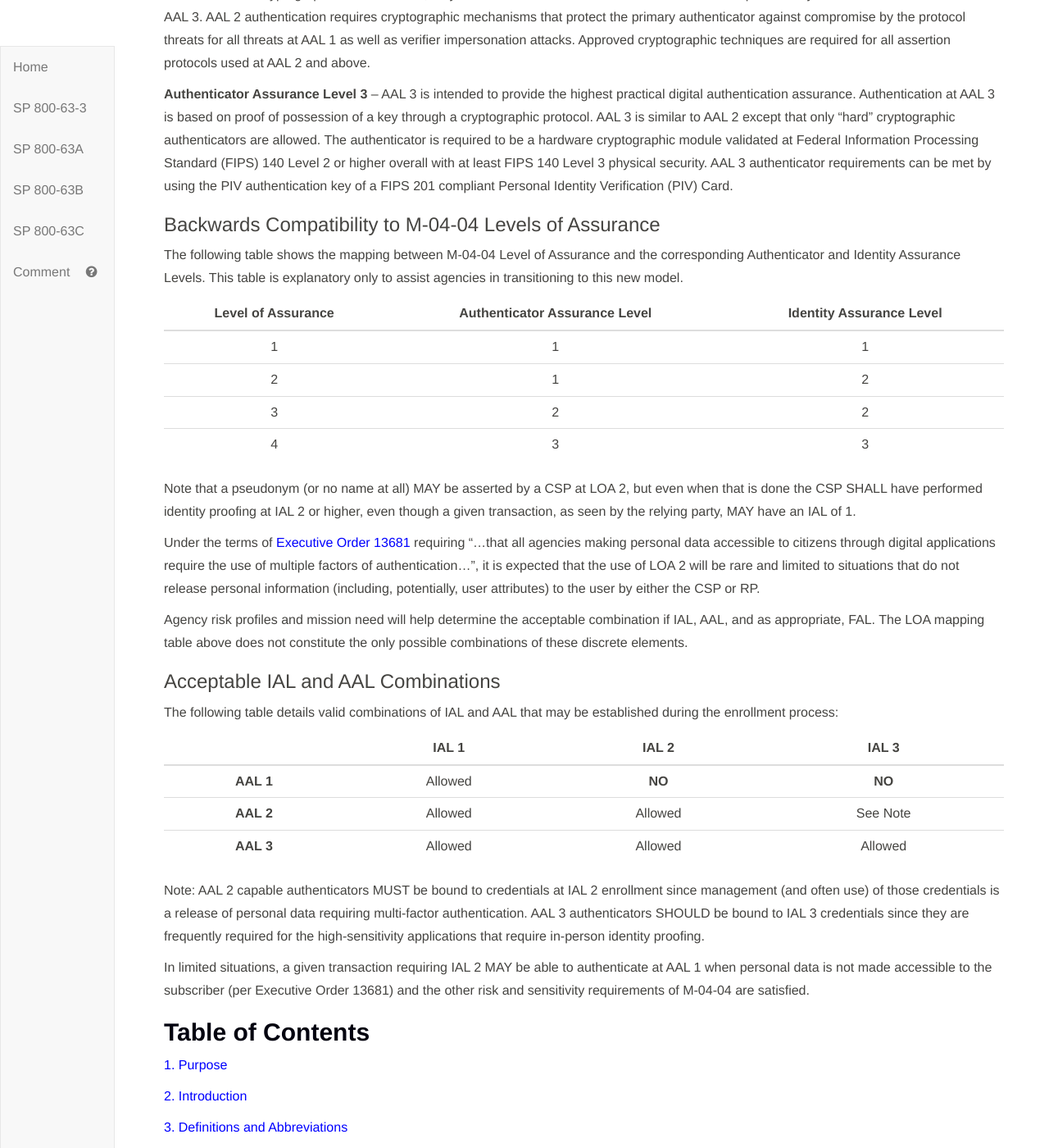
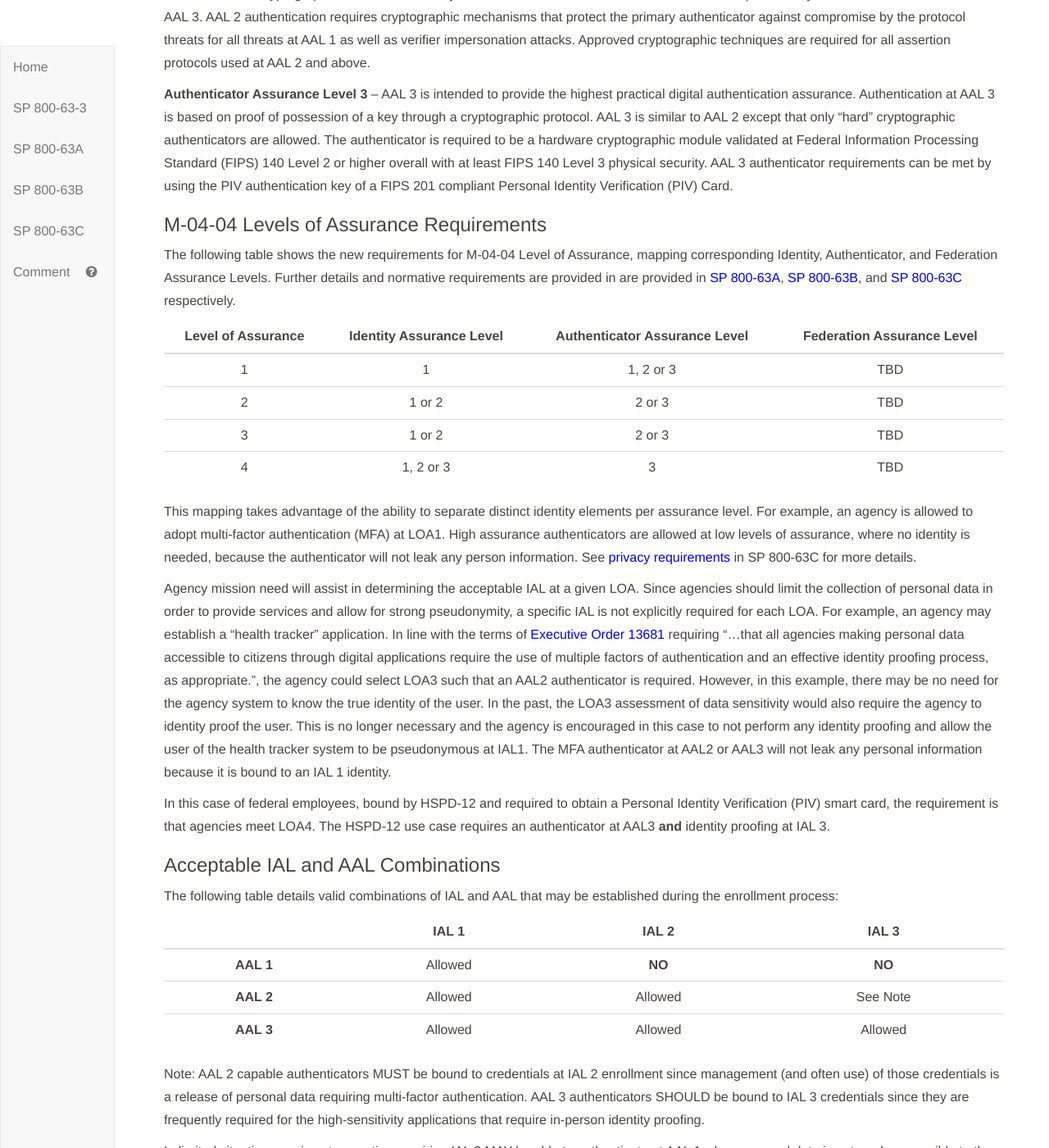
Before and after one commit to usnistgov/800-63-3, a Jekyll site: the page built from sp800-63-3.md, in a window 1280 px wide and 1400 px high, scrolled down 4956 px. Shown: the whole window at 82% size. Built offline with Jekyll 4.4.1, drawn with Linux system fonts in a browser that asks for light colours.

Commit message:
Issue Resolution (#66)
* minor grammar fix

* Replaced TLS with Authenticate Protected Channel

* Issue resolution

Fixes issue #4
Fixes issue #3

* Issue resolution

Fixes issue #3.

```diff
--- a/sp800-63-3/cover.md
+++ b/sp800-63-3/cover.md
@@ -214,22 +214,23 @@
 
 **Authenticator Assurance Level 3** – AAL 3 is intended to provide the highest practical digital authentication assurance. Authentication at AAL 3 is based on proof of possession of a key through a cryptographic protocol. AAL 3 is similar to AAL 2 except that only “hard” cryptographic authenticators are allowed. The authenticator is required to be a hardware cryptographic module validated at Federal Information Processing Standard (FIPS) 140 Level 2 or higher overall with at least FIPS 140 Level 3 physical security. AAL 3 authenticator requirements can be met by using the PIV authentication key of a FIPS 201 compliant Personal Identity Verification (PIV) Card.
 
-### Backwards Compatibility to M-04-04 Levels of Assurance
+### M-04-04 Levels of Assurance Requirements
 
-The following table shows the mapping between M-04-04 Level of Assurance and the corresponding Authenticator and Identity Assurance Levels.  This table is explanatory only to assist agencies in transitioning to this new model.
+The following table shows the new requirements for M-04-04 Level of Assurance, mapping corresponding Identity, Authenticator, and Federation Assurance Levels. Further details and normative requirements are provided in are provided in [SP 800-63A](../sp800-63a.md), [SP 800-63B](../sp800-63b.md), and [SP 800-63C](../sp800-63c.md) respectively.
 
-| Level of Assurance | Authenticator Assurance Level | Identity Assurance Level |
-|:------------------:|:-----------------------------:|:------------------------:|
-| 1 | 1 | 1 |
-| 2 | 1 | 2 |
-| 3 | 2 | 2 |
-| 4 | 3 | 3 |
+| Level of Assurance | Identity Assurance Level | Authenticator Assurance Level | Federation Assurance Level
+|:------------------:|:-----------------------------:|:------------------------:|:------------------------:|
+| 1 | 1 | 1, 2 or 3 | TBD
+| 2 | 1 or 2 | 2 or 3 |TBD
+| 3 | 1 or 2 | 2 or 3 |TBD
+| 4 | 1, 2 or 3 | 3 |TBD
 
-Note that a pseudonym (or no name at all) MAY be asserted by a CSP at LOA 2, but even when that is done the CSP SHALL have performed identity proofing at IAL 2 or higher, even though a given transaction, as seen by the relying party, MAY have an IAL of 1.
+This mapping takes advantage of the ability to separate distinct identity elements per assurance level.  For example, an agency is allowed to adopt multi-factor authentication (MFA) at LOA1. High assurance authenticators are allowed at low levels of assurance, where no identity is needed, because the authenticator will not leak any person information.  See [privacy requirements](../sp800-63c/sec8_privacy.md) in SP 800-63C for more details.
 
-Under the terms of [Executive Order 13681](#EO13681) requiring "...that all agencies making personal data accessible to citizens through digital applications require the use of multiple factors of authentication...", it is expected that the use of LOA 2 will be rare and limited to situations that do not release personal information (including, potentially, user attributes) to the user by either the CSP or RP.
+Agency mission need will assist in determining the acceptable IAL at a given LOA.  Since agencies should limit the collection of personal data in order to provide services and allow for strong pseudonymity, a specific IAL is not explicitly required for each LOA. For example, an agency may establish a "health tracker" application.  In line with the terms of [Executive Order 13681](#EO13681) requiring "...that all agencies making personal data accessible to citizens through digital applications require the use of multiple factors of authentication and an effective identity proofing process, as appropriate.", the agency could select LOA3 such that an AAL2 authenticator is required.  However, in this example, there may be no need for the agency system to know the true identity of the user.  In the past, the LOA3 assessment of data sensitivity would also require the agency to identity proof the user.  This is no longer necessary and the agency is encouraged in this case to not perform any identity proofing and allow the user of the health tracker system to be pseudonymous at IAL1.  The MFA authenticator at AAL2 or AAL3 will not leak any personal information because it is bound to an IAL 1 identity.
 
-Agency risk profiles and mission need will help determine the acceptable combination if IAL, AAL, and as appropriate, FAL.  The LOA mapping table above does not constitute the only possible combinations of these discrete elements.
+In this case of federal employees, bound by HSPD-12 and required to obtain a Personal Identity Verification (PIV) smart card, the requirement is that agencies meet LOA4. The HSPD-12 use case requires an authenticator at AAL3 **and** identity proofing at IAL 3.
+
 
 ### Acceptable IAL and AAL Combinations
 
```
Also changed, not shown: sp800-63a/cover.md (+0 -10 lines), sp800-63a/sec4_ial.md (+24 -12 lines).
